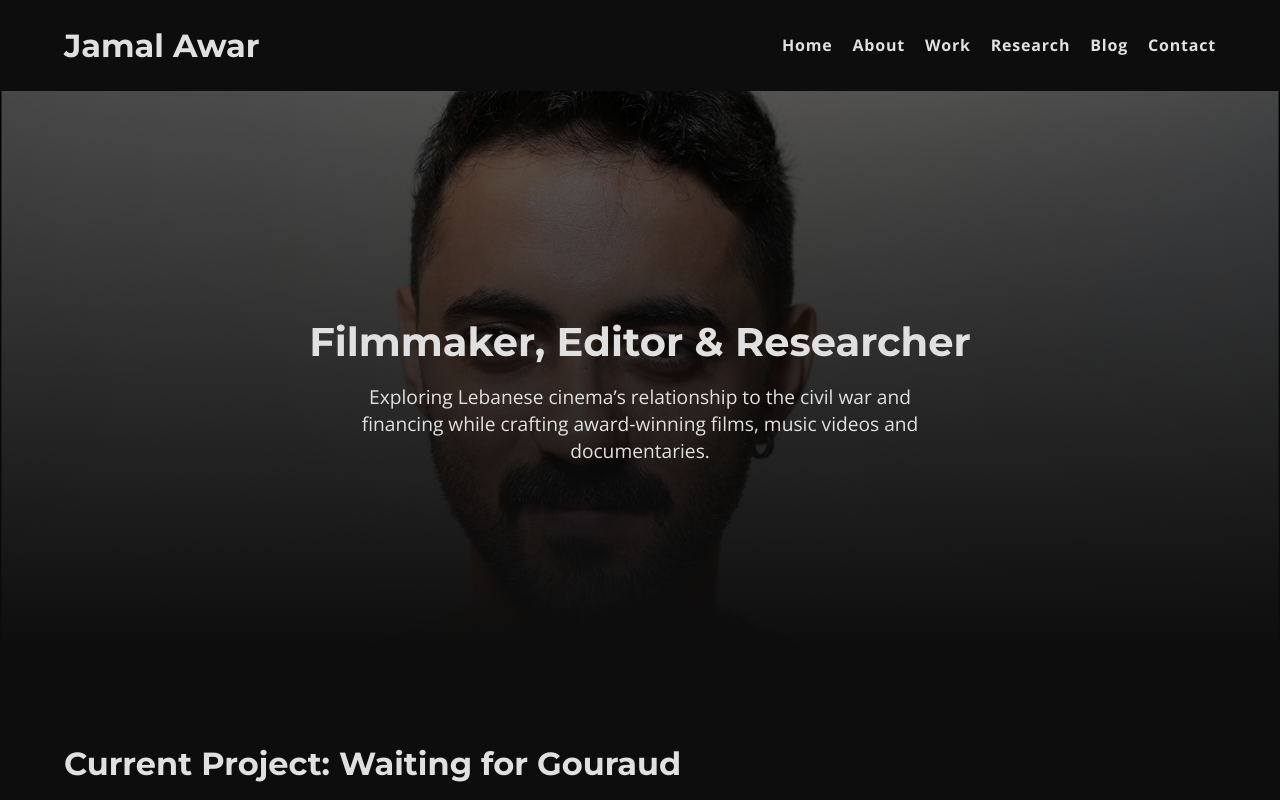
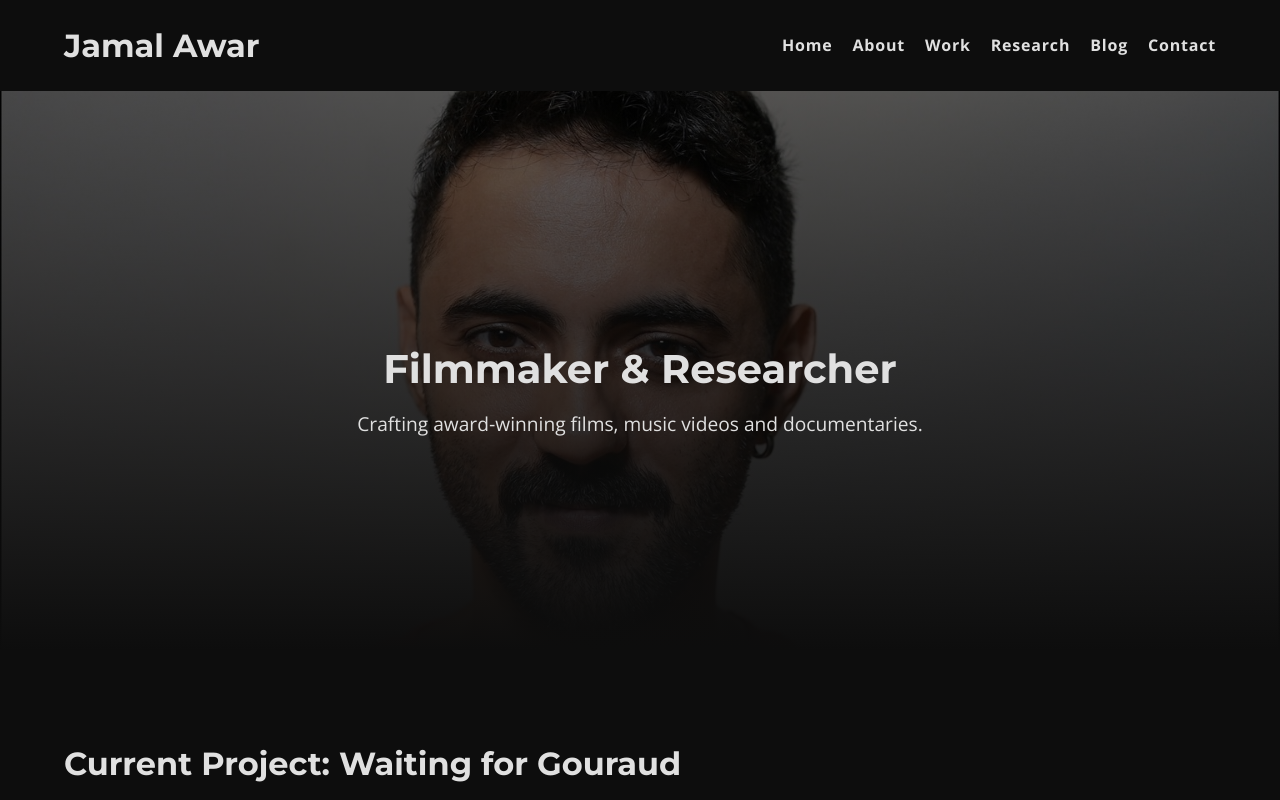
Before and after one commit to jamalawar/jamalawar.com, a plain HTML site: page index.html in a window 1280 px wide. Shown: the top 800 px of the page. Drawn offline with nearby package versions, Linux system fonts and the light colour scheme.

Commit message:
Update home page tagline

```diff
--- a/index.html
+++ b/index.html
@@ -23,8 +23,8 @@
   </header>
   <div class="hero">
     <div>
-      <h2>Filmmaker, Editor & Researcher</h2>
-      <p>Exploring Lebanese cinema’s relationship to the civil war and financing while crafting award‑winning films, music videos and documentaries.</p>
+      <h2>Filmmaker & Researcher</h2>
+      <p>Crafting award‑winning films, music videos and documentaries.</p>
     </div>
   </div>
   <div class="container">
```
